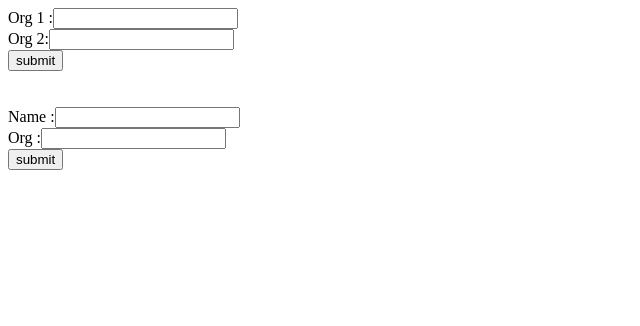
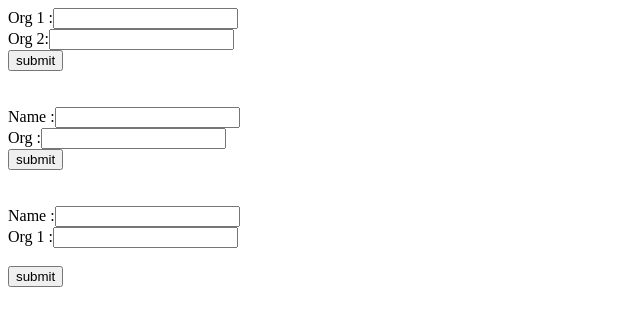
Before and after one commit to raysandeep/Code-Fight, a Flask app: page / in a window 1280 px wide. Shown: the top 326 px of the page, without its empty margins (0-640 px from the left). Run offline with Flask 2, Linux system fonts and the light colour scheme.

Commit message:
Update index.html

```diff
--- a/templates/index.html
+++ b/templates/index.html
@@ -8,8 +8,8 @@
             <br/>
             <input type="submit" value="submit" />
         </form>
-        <br>
-        <br>
+        <br/>
+        <br/>
         <form id="con_form">
             <label>Name :</label><input type="text" name="first_name"/>
             <br/>
@@ -17,7 +17,16 @@
             <br/>
             <input type="submit" value="submit" />
         </form>
-
+        <br/>
+        <br/>
+        <form id="compare_form">
+            <label>Name :</label><input type="text" name="first_name"/>
+            <br/>
+            <label>Org 1 :</label><input type="text" name="org1"/>
+            <br/>
+            <br/>
+            <input type="submit" value="submit" />
+        </form>
         <script src="https://code.jquery.com/jquery-1.12.0.min.js"></script>
         <script type="text/javascript">
             $('#name_form').submit(function(e) {
@@ -49,6 +58,37 @@
                         }
                     });
                 });
+
+                $('#compare_form').submit(function(e) {
+                    e.preventDefault();
+
+                    var data = {};
+                    var Form = this;
+
+                    $.each(this.elements, function(i, v) {
+                        var input = $(v);
+                        data[input.attr("name")] = input.val();
+                        delete data["undefined"];
+                    });
+
+                    $.ajax({
+                        type: 'POST',
+                        url: '/api/compare',
+                        dataType: 'json',
+                        contentType: 'application/json; charset=utf-8',
+                        data: JSON.stringify(data),
+                        context: Form,
+                        success: function(callback) {
+                            console.log(callback);
+                            // Watch out for Cross Site Scripting security issues when setting dynamic content!
+                            $(this).text(callback.first_name + callback.last_name  + '!');
+                        },
+                        error: function() {
+                            $(this).html("error!");
+                        }
+                    });
+                });
+
                 $('#con_form').submit(function(e) {
                     e.preventDefault();
 
```
